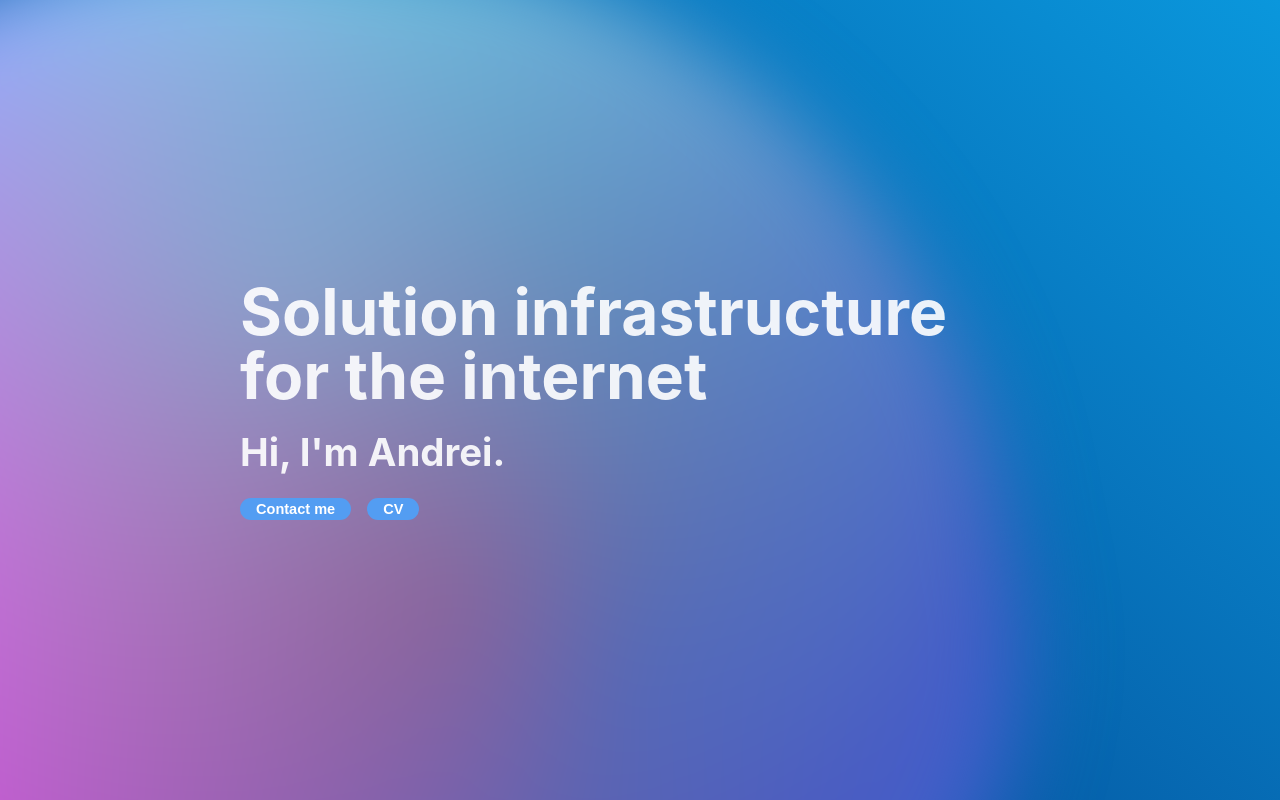
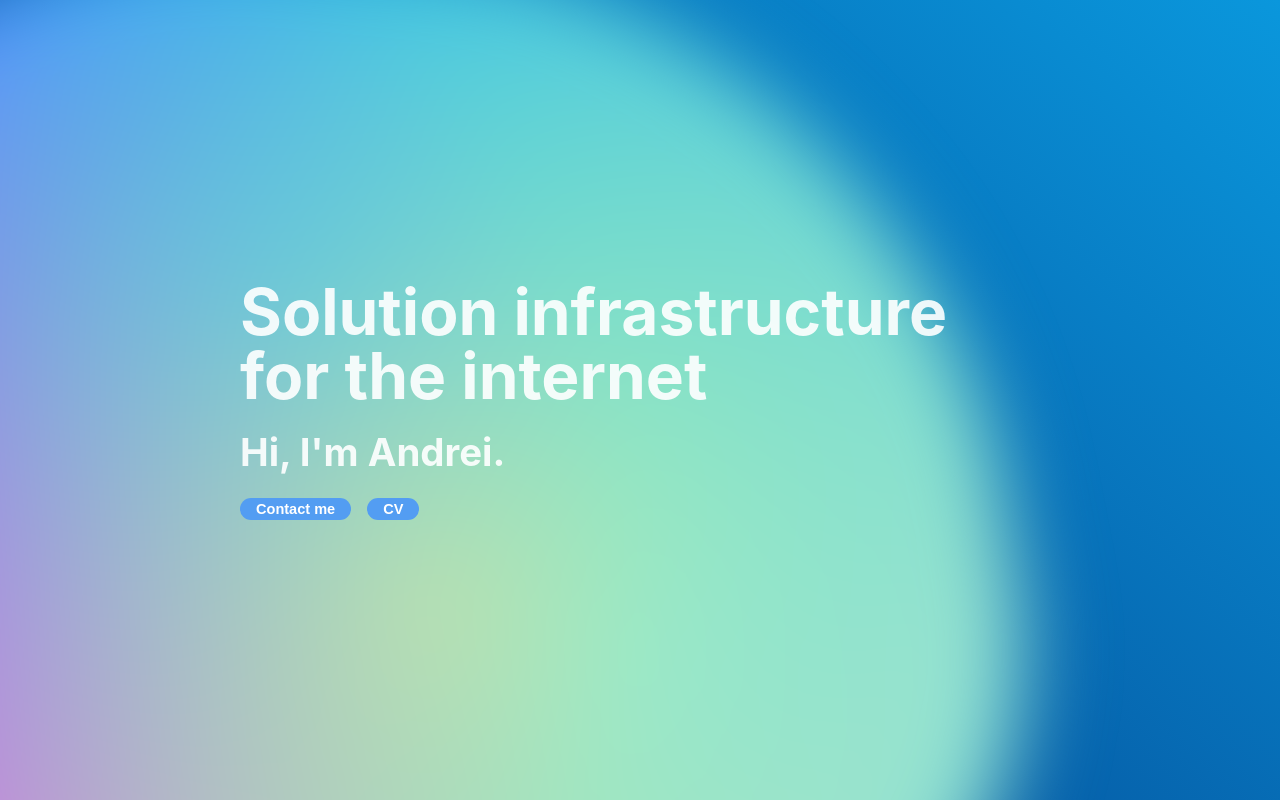
Before and after one commit to Popa-Andrei-Valentin/My_Portofolio, a React (Vite) app: page / in a window 1280 px wide. Shown: the top 800 px of the page. Built offline with nearby package versions, Linux system fonts and the light colour scheme.

Commit message:
Update base colors

```diff
--- a/src/index.css
+++ b/src/index.css
@@ -11,10 +11,10 @@
   --selected-color: #292f44;
   --color-bg1: rgba(2,50,128,1);
   --color-bg2: rgba(10,151,220,1);
-  --color1: 18, 113, 255;
+  --color1: 100, 220, 255;
   --color2: 221, 74, 255;
-  --color3: 100, 220, 255;
-  --color4: 200, 50, 50;
+  --color3: 18, 184, 255;
+  --color4: 255, 233, 70;
   --color5: 180, 180, 50;
   --color-interactive: 140, 100, 255;
 
```
